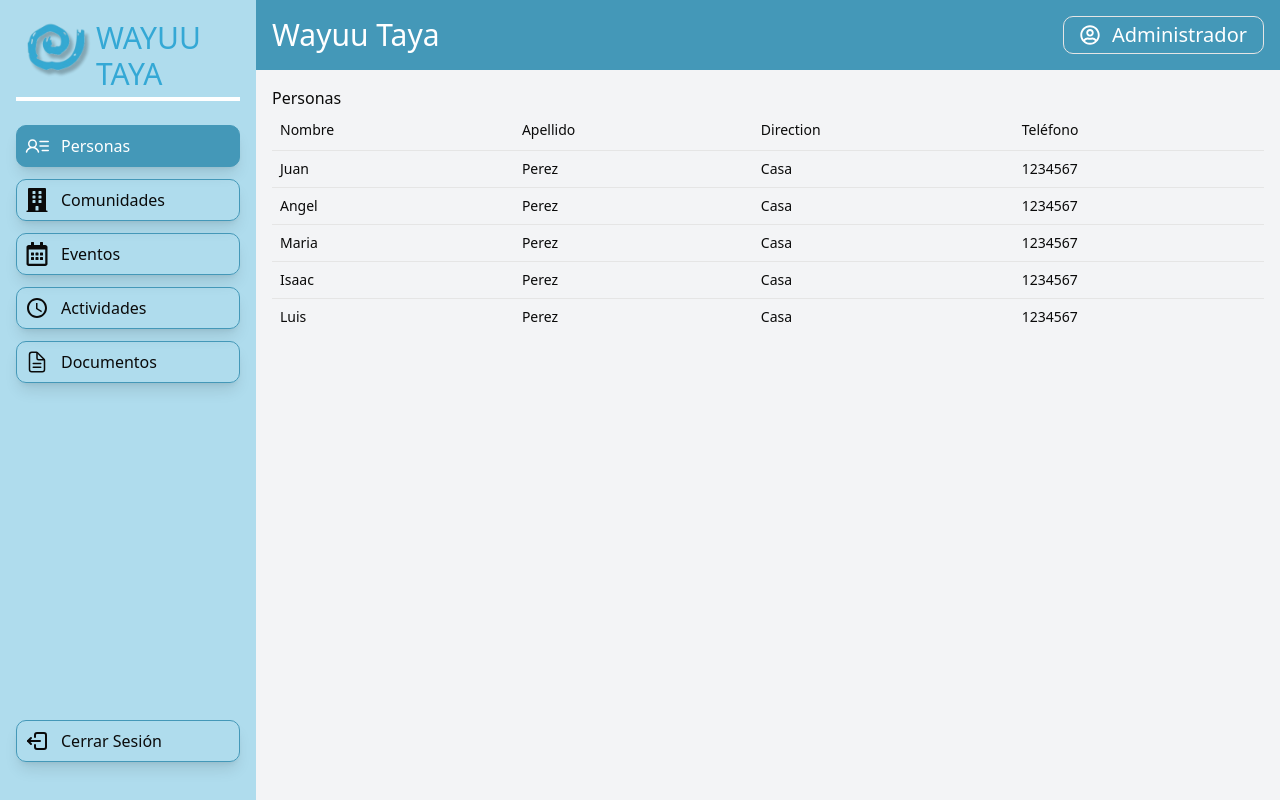
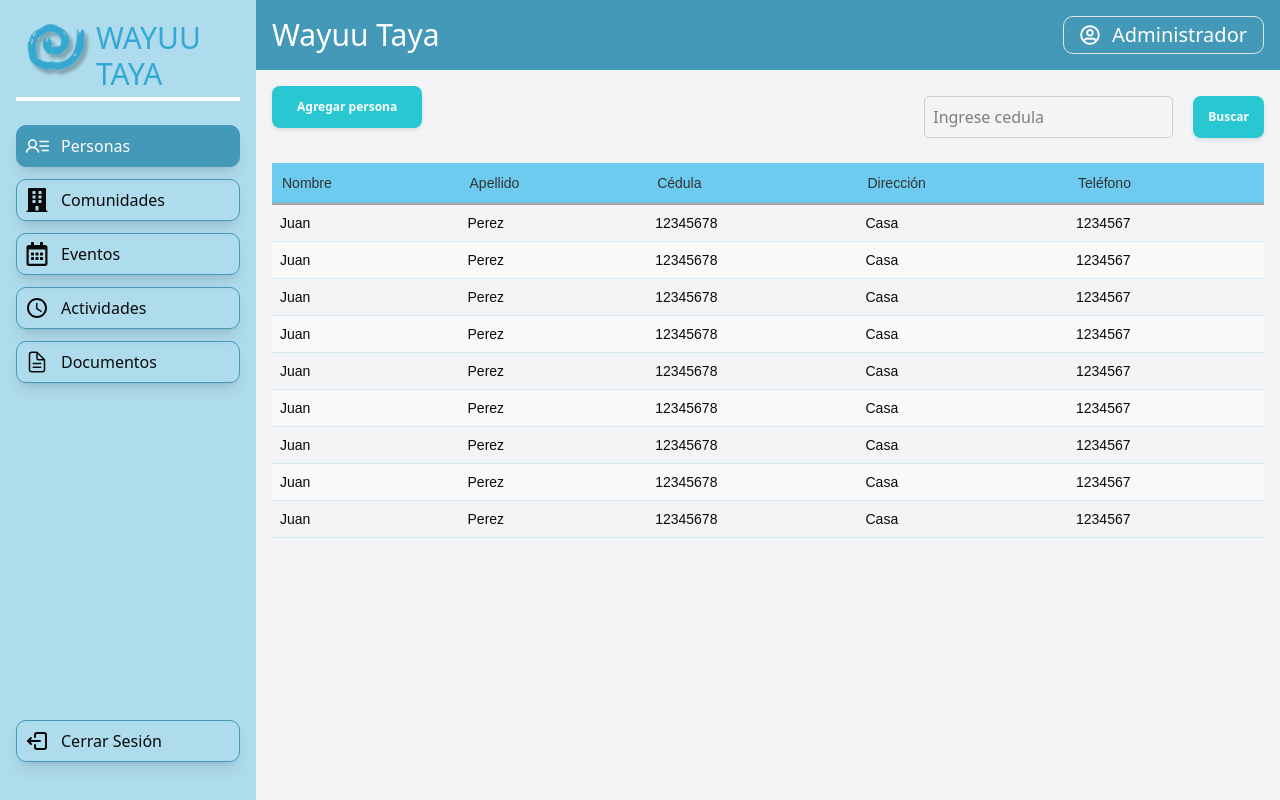
Before and after one commit to Eduardo282x/wayu-taya, a React (Vite) app: page /documentos/personas in a window 1280 px wide. Built offline with nearby package versions, Linux system fonts and the light colour scheme.

Commit message:
Refactors People component and adds search functionality
Updates People component to include a search feature for filtering by ID number
Refactors People component to improve code structure and maintainability

Relates to #123

```diff
--- a/src/pages/documents/people/People.tsx
+++ b/src/pages/documents/people/People.tsx
@@ -1,11 +1,44 @@
-import { TableComponents } from "@/components/table/TableComponents"
-import { columnPeople, dataPeople } from "./people.data"
+import { TableComponents } from "@/components/table/TableComponents";
+import { columnPeople, dataPeople } from "./people.data";
+import "./style.css";
+import { useState } from 'react';
 
 export const People = () => {
-    return (
-        <div>Personas
+  const [inputValue, setInputValue] = useState('');
 
-            <TableComponents column={columnPeople} data={dataPeople}/>
+  const handleInputChange = (event: any) => {
+    setInputValue(event.target.value);
+  };
+
+  const handleButtonClick = () => {
+    // Aquí puedes agregar la lógica que se ejecutará al hacer clic en el botón de búsqueda
+    alert(`Buscando cédula: ${inputValue}`);
+  };
+
+  const handleAddPerson = () => {
+    // ... tu lógica para agregar persona ...
+  };
+
+  return (
+    <div>
+      <div className="people-controls-container">
+        <button className="people-add-button" onClick={handleAddPerson}> Agregar persona</button>
+        <div className="search-container">
+          <input
+            type="text"
+            value={inputValue}
+            onChange={handleInputChange}
+            placeholder="Ingrese cedula"
+            className="search-input"
+            style={{ padding: '8px', borderRadius: '5px', border: '1px solid #ccc' }}
+          />
+          <button onClick={handleButtonClick} className="search-button" style={{ marginLeft: '10px' }}>
+            Buscar
+          </button>
         </div>
-    )
-}
+      </div>
+
+      <TableComponents column={columnPeople} data={dataPeople} />
+    </div>
+  );
+};
--- a/src/pages/documents/people/people.data.ts
+++ b/src/pages/documents/people/people.data.ts
@@ -1,60 +1,102 @@
-import { Column } from "@/interfaces/table.interface";
+import { Column } from "@/interfaces/table.interface"; // Importa la interfaz Column, probablemente define la estructura de las columnas de la tabla.
+import "./styledat.css"; // Importa un archivo CSS para aplicar estilos a la tabla.
 
+// Define la interfaz People que representa la estructura de los datos de cada persona en la tabla.
 interface People {
-    name: string;
-    lastname: string;
-    address: string;
-    phone: string
+  name: string; // Propiedad para el nombre de la persona.
+  lastname: string; // Propiedad para el apellido de la persona.
+  address: string; // Propiedad para la dirección de la persona.
+  phone: string; // Propiedad para el número de teléfono de la persona.
+  dni: string; // Propiedad para el documento de identidad (cédula) de la persona.
 }
 
+// Define un array de objetos Column que configuran las columnas de la tabla.
 export const columnPeople: Column[] = [
   {
-        label: 'Nombre',
-        element: (data: People) => data.name
+    label: 'Nombre', // Etiqueta que se mostrará en la cabecera de la columna.
+    element: (data: People) => data.name // Función que recibe un objeto People y devuelve el valor que se mostrará en esta columna (en este caso, el nombre).
   },
   {
-        label: 'Apellido',
-        element: (data: People) => data.lastname
+    label: 'Apellido', // Etiqueta para la columna de apellido.
+    element: (data: People) => data.lastname // Función para obtener el apellido de cada persona.
   },
   {
-        label: 'Direction',
-        element: (data: People) => data.address
+    label: 'Cédula', // Etiqueta para la columna de cédula.
+    element: (data: People) => data.dni // Función para obtener la cédula de cada persona.
   },
   {
-        label: 'Teléfono',
-        element: (data: People) => data.phone
+    label: 'Dirección', // Etiqueta para la columna de dirección.
+    element: (data: People) => data.address // Función para obtener la dirección de cada persona.
+  },
+  {
+    label: 'Teléfono', // Etiqueta para la columna de teléfono.
+    element: (data: People) => data.phone // Función para obtener el teléfono de cada persona.
   }
-]
+];
 
+// Define un array de objetos People que contiene los datos que se mostrarán en la tabla.
 export const dataPeople: People[] = [
   {
     name: 'Juan',
     lastname: 'Perez',
+    dni: '12345678',
     address: 'Casa',
     phone: '1234567'
   },
   {
-        name: 'Angel',
+    name: 'Juan',
     lastname: 'Perez',
+    dni: '12345678',
     address: 'Casa',
     phone: '1234567'
   },
   {
-        name: 'Maria',
+    name: 'Juan',
     lastname: 'Perez',
+    dni: '12345678',
     address: 'Casa',
     phone: '1234567'
   },
   {
-        name: 'Isaac',
+    name: 'Juan',
     lastname: 'Perez',
+    dni: '12345678',
     address: 'Casa',
     phone: '1234567'
   },
   {
-        name: 'Luis',
+    name: 'Juan',
     lastname: 'Perez',
+    dni: '12345678',
     address: 'Casa',
     phone: '1234567'
   },
-]
+  {
+    name: 'Juan',
+    lastname: 'Perez',
+    dni: '12345678',
+    address: 'Casa',
+    phone: '1234567'
+  },
+  {
+    name: 'Juan',
+    lastname: 'Perez',
+    dni: '12345678',
+    address: 'Casa',
+    phone: '1234567'
+  },
+  {
+    name: 'Juan',
+    lastname: 'Perez',
+    dni: '12345678',
+    address: 'Casa',
+    phone: '1234567'
+  },
+  {
+    name: 'Juan',
+    lastname: 'Perez',
+    dni: '12345678',
+    address: 'Casa',
+    phone: '1234567'
+  },
+];
--- /dev/null
+++ b/src/pages/documents/people/style.css
@@ -0,0 +1,91 @@
+/* Estilos específicos para el botón "Agregar persona" dentro del componente People */
+.people-add-button {
+  margin-bottom: 20px; /* Espacio inferior para separar el botón de la tabla */
+  padding: 12px 25px; /* Espaciado interno para hacerlo visualmente atractivo */
+  font-size: 12px; /* Tamaño de fuente */
+  font-weight: bold; /* Texto en negrita */
+  background-color: #29c7d2; /* Color de fondo */
+  color: white; /* Color del texto */
+  border: none; /* Sin borde */
+  border-radius: 8px; /* Bordes redondeados */
+  cursor: pointer; /* Indica interactividad */
+  box-shadow: 0 2px 4px rgba(0, 0, 0, 0.1); /* Sombra suave */
+  transition: background-color 0.3s ease-in-out, transform 0.2s ease-in-out; /* Transiciones suaves */
+}
+
+.people-add-button:hover {
+  background-color: #1692bf; /* Color de fondo al pasar el ratón */
+  transform: translateY(-2px); /* Ligeramente hacia arriba al pasar el ratón */
+  box-shadow: 0 4px 6px rgba(0, 0, 0, 0.2); /* Sombra al pasar el ratón */
+}
+
+.people-add-button:focus {
+  outline: none; /* Elimina el contorno al enfocar */
+  border: 2px solid #2aa1c2; /* Borde al enfocar */
+  box-shadow: 0 0 0 0.2rem rgba(7, 99, 96, 0.5); /* Sombra al enfocar */
+}
+
+.people-add-button:active {
+  transform: translateY(0); /* Vuelve a la posición original al hacer clic */
+  box-shadow: 0 2px 4px rgba(0, 0, 0, 0.1); /* Sombra al hacer clic */
+}
+
+/* Estilos para el contenedor principal que alinea los elementos */
+.people-controls-container {
+  display: flex;
+  justify-content: space-between;
+  align-items: center;
+  margin-bottom: 15px;
+}
+
+/* Estilos para el contenedor del input y el botón de búsqueda */
+.search-container {
+  display: flex;
+  align-items: center;
+}
+
+/* Estilos para el input de búsqueda */
+.search-input {
+  padding: 8px;
+  margin-right: 10px;
+  border: 1px solid #ccc;
+  border-radius: 5px;
+  font-size: 16px;
+}
+
+.search-input:focus {
+  outline: none;
+  border-color: #007bff;
+  box-shadow: 0 0 0 0.2rem rgba(0, 123, 255, 0.25);
+}
+
+/* Estilos para el botón de búsqueda (con el mismo efecto que "Agregar persona") */
+.search-button {
+  padding: 12px 15px; /* Ajustar el padding para que se vea similar al otro botón */
+  font-size: 12px; /* Mismo tamaño de fuente */
+  font-weight: bold; /* Texto en negrita */
+  background-color: #29c7d2; /* Mismo color de fondo */
+  color: white; /* Mismo color de texto */
+  border: none; /* Sin borde */
+  border-radius: 8px; /* Mismos bordes redondeados */
+  cursor: pointer; /* Indica interactividad */
+  box-shadow: 0 2px 4px rgba(0, 0, 0, 0.1); /* Misma sombra suave */
+  transition: background-color 0.3s ease-in-out, transform 0.2s ease-in-out; /* Mismas transiciones */
+}
+
+.search-button:hover {
+  background-color: #1692bf; /* Mismo color de fondo al pasar el ratón */
+  transform: translateY(-2px); /* Mismo efecto al pasar el ratón */
+  box-shadow: 0 4px 6px rgba(0, 0, 0, 0.2); /* Misma sombra al pasar el ratón */
+}
+
+.search-button:focus {
+  outline: none; /* Mismo estilo al enfocar */
+  border: 2px solid #2aa1c2; /* Mismo borde al enfocar */
+  box-shadow: 0 0 0 0.2rem rgba(7, 99, 96, 0.5); /* Misma sombra al enfocar */
+}
+
+.search-button:active {
+  transform: translateY(0); /* Mismo efecto al hacer clic */
+  box-shadow: 0 2px 4px rgba(0, 0, 0, 0.1); /* Misma sombra al hacer clic */
+}
--- /dev/null
+++ b/src/pages/documents/people/styledat.css
@@ -0,0 +1,45 @@
+/* Estilos generales para la tabla */
+table {
+  width: 100%; /* La tabla ocupa todo el ancho de su contenedor */
+  border-collapse: collapse; /* Colapsa los bordes de las celdas para un borde único */
+  margin-bottom: 20px; /* Espacio inferior para separar de otros elementos */
+  font-family: sans-serif; /* Fuente de texto general */
+}
+
+/* Estilos para la cabecera de la tabla (<th>) */
+th {
+  background-color: #0cafea95; /* Color de fondo gris claro */
+  color: #333; /* Color de texto oscuro */
+  padding: 10px; /* Espaciado interno de las celdas de la cabecera */
+  text-align: left; /* Alineación del texto a la izquierda */
+  border-bottom: 2px solid #a9a4a4; /* Borde inferior más grueso para separar la cabecera del cuerpo */
+}
+
+/* Estilos para las filas del cuerpo de la tabla (<tr>) */
+tr {
+  /* No se define un estilo de fondo por defecto para las filas */
+}
+
+/* Estilos para las celdas de datos de la tabla (<td>) */
+td {
+  padding: 8px; /* Espaciado interno de las celdas de datos */
+  border-bottom: 1px solid #d5e7ef; /* Borde inferior delgado para separar las filas */
+}
+
+/* Estilo para filas alternas para mejorar la legibilidad */
+tr:nth-child(even) {
+  background-color: #f9f9f9; /* Color de fondo ligeramente gris para filas pares */
+}
+
+/* Estilo al pasar el ratón por encima de las filas */
+tr:hover {
+  background-color: #7acae391; /* Color de fondo ligeramente más oscuro al pasar el ratón */
+  cursor: pointer; /* Cambia el cursor a un puntero para indicar interactividad */
+}
+
+/* Estilos para elementos específicos dentro de las celdas si es necesario */
+/* Por ejemplo, si el 'element' en columnPeople devolviera un <span> con una clase */
+/* .highlight {
+  font-weight: bold;
+  color: blue;
+} */
```
Also changed, not shown: 1 other file (tests, documents, lock files or other folders). Lines whose indentation alone changed are shown as unchanged.
